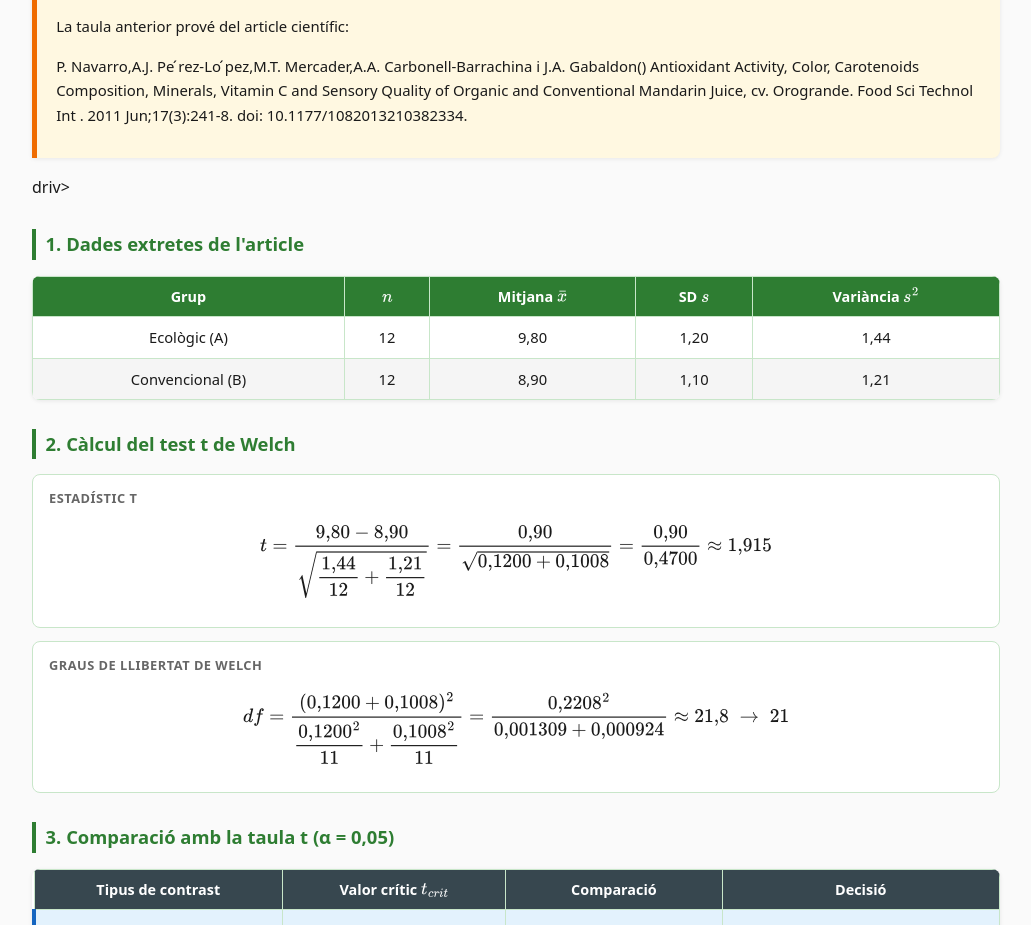
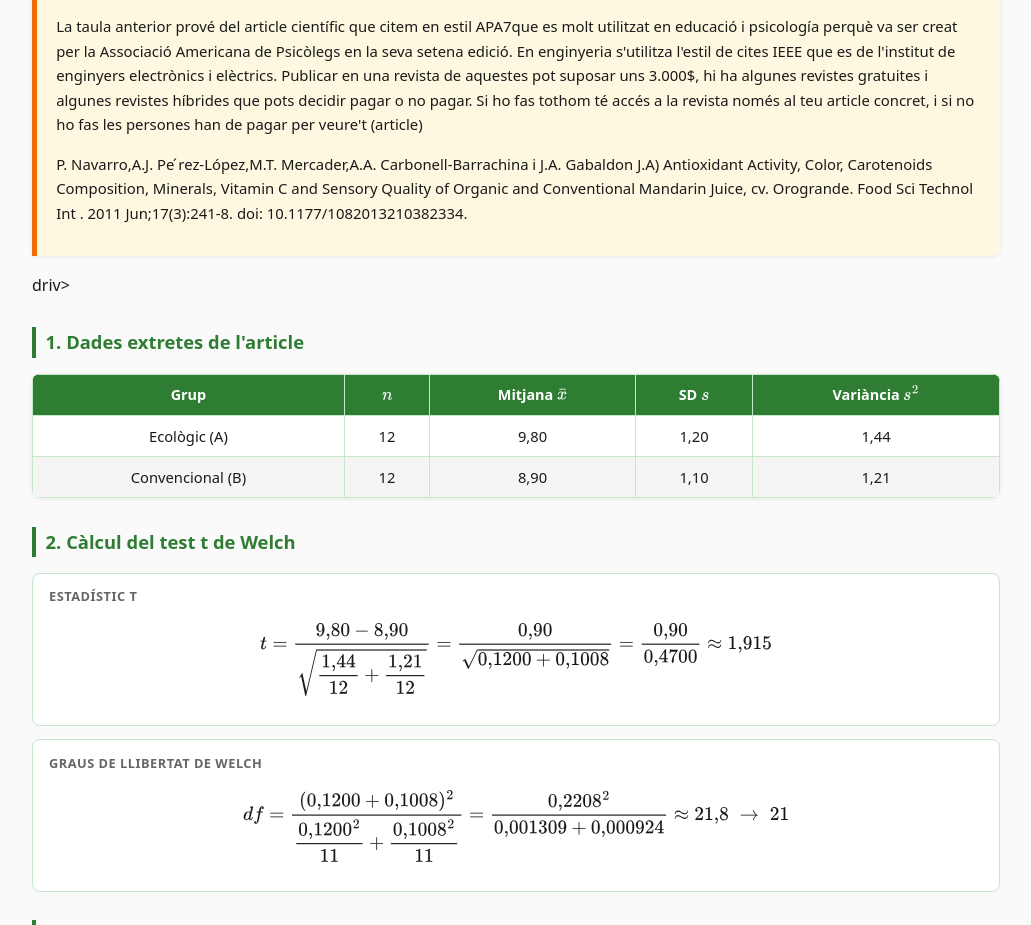
Before and after one commit to hharouch/hharouch.github.io, a plain HTML site: page t/index.html in a window 1280 px wide. Shown: the part 175-1100 px from the top of the page, without its empty margins (124-1155 px from the left). Drawn offline with nearby package versions, Linux system fonts and the light colour scheme.

Commit message:
Update index.html

```diff
--- a/t/index.html
+++ b/t/index.html
@@ -167,8 +167,15 @@ window.MathJax = {
   <strong>mitjana</strong>, <strong>desviació estàndard (SD)</strong> i <strong>mida de mostra (n)</strong>
   per a cada grup.Pots veure les dades de l'article en la seguent captura de pantalla
 <img src="taula1.png">
-<p> La taula anterior prové del article científic:</p>
-  <p>P. Navarro,A.J. Pe ́rez-Lo ́pez,M.T. Mercader,A.A. Carbonell-Barrachina i J.A. Gabaldon() Antioxidant Activity, Color, Carotenoids Composition,
+<p> La taula anterior prové del article científic que citem en estil APA7que
+es molt utilitzat en educació i psicología perquè va ser creat per la Associació
+Americana de Psicòlegs en la seva setena edició. En enginyeria s'utilitza l'estil de
+cites IEEE que es de l'institut de enginyers electrònics i elèctrics.
+Publicar en una revista de aquestes pot suposar uns 3.000$, hi ha algunes revistes gratuites
+i algunes revistes híbrides que pots decidir pagar o no pagar. Si ho fas tothom té accés
+a la revista només al teu article concret, i si no ho fas les persones han de pagar per veure't (article)
+</p>
+  <p>P. Navarro,A.J. Pe ́rez-López,M.T. Mercader,A.A. Carbonell-Barrachina i J.A. Gabaldon J.A) Antioxidant Activity, Color, Carotenoids Composition,
 Minerals, Vitamin C and Sensory Quality of Organic and
 Conventional Mandarin Juice, cv. Orogrande. Food Sci Technol Int
 . 2011 Jun;17(3):241-8. doi: 10.1177/1082013210382334.
```
